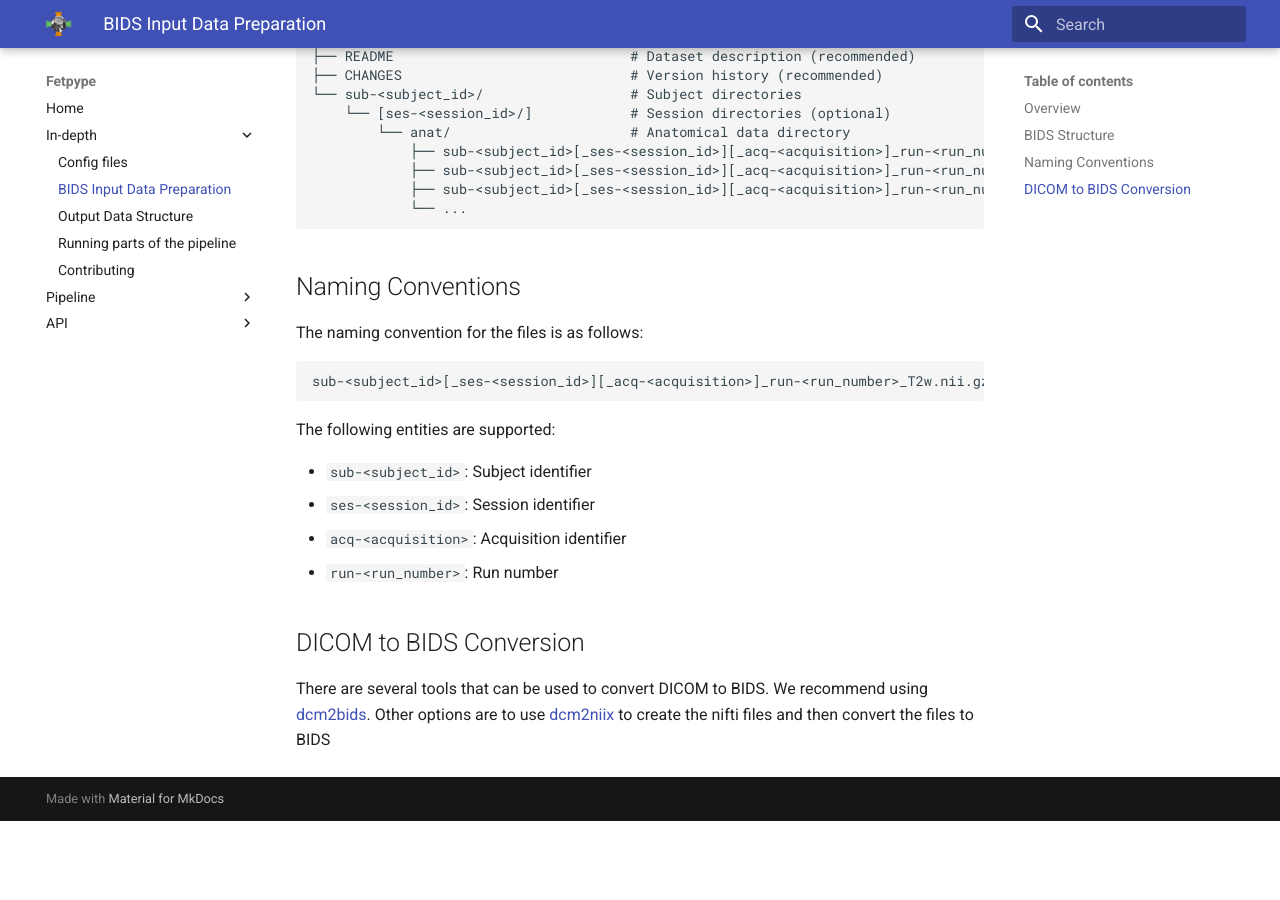
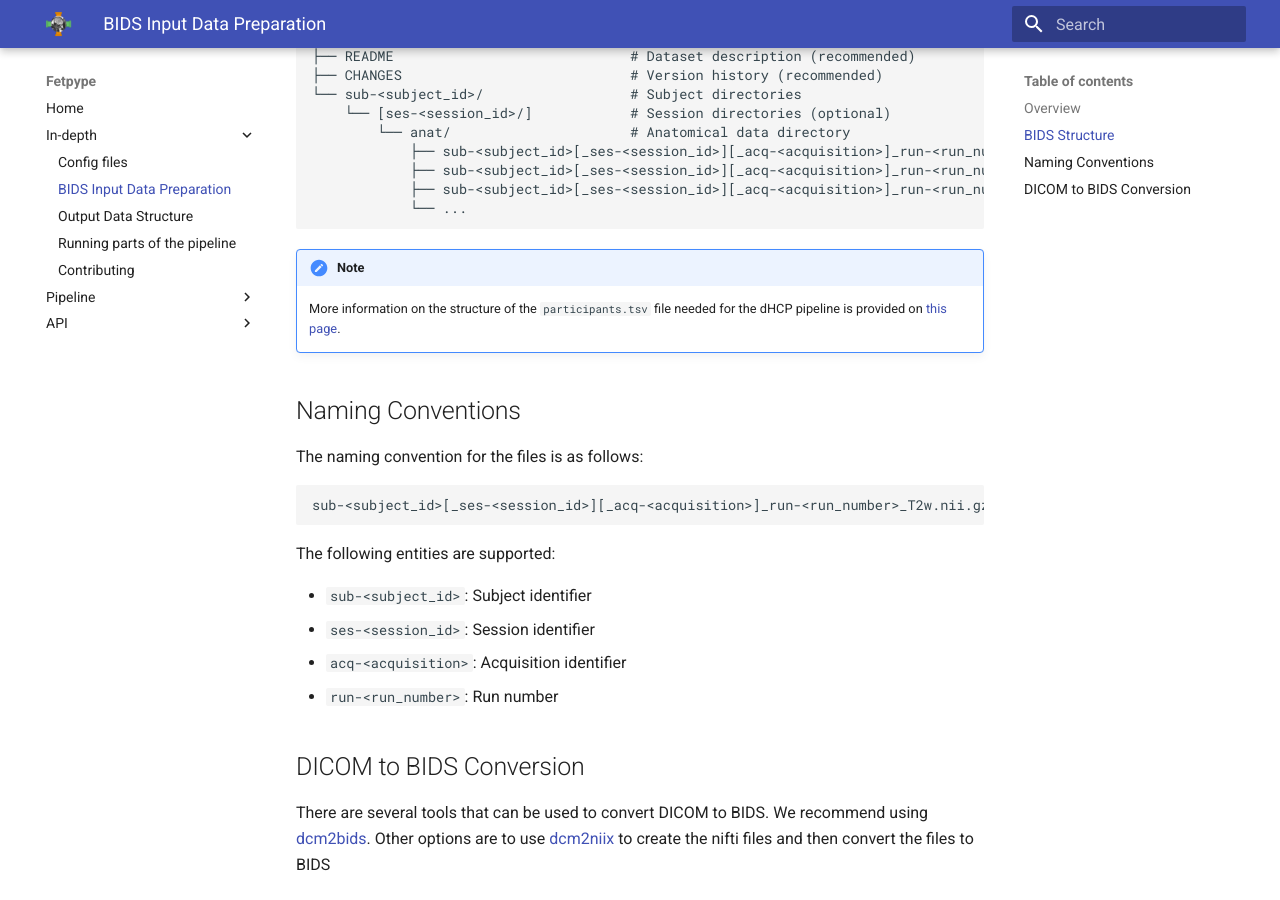
Before and after one commit to fetpype/fetpype, an MkDocs documentation site: the page built from docs/input_data.md, in a window 1280 px wide and 900 px high, scrolled down 552 px. Built offline with MkDocs 1.6.1 and Material for MkDocs 9.7.7, drawn with Linux system fonts in a browser that asks for light colours; before the commit the page ends 1373 px from its top, so only the background shows below that.

Commit message:
Add note on participants.tsv structure

````diff
--- a/docs/input_data.md
+++ b/docs/input_data.md
@@ -22,6 +22,8 @@ dataset/
             ├── sub-<subject_id>[_ses-<session_id>][_acq-<acquisition>]_run-<run_number>_T2w.nii.gz
             └── ...
 ```
+!!! Note
+    More information on the structure of the `participants.tsv` file needed for the dHCP pipeline is provided on [this page](segmentation.md#gestational-age-requirement).
 
 ## Naming Conventions
 
````
